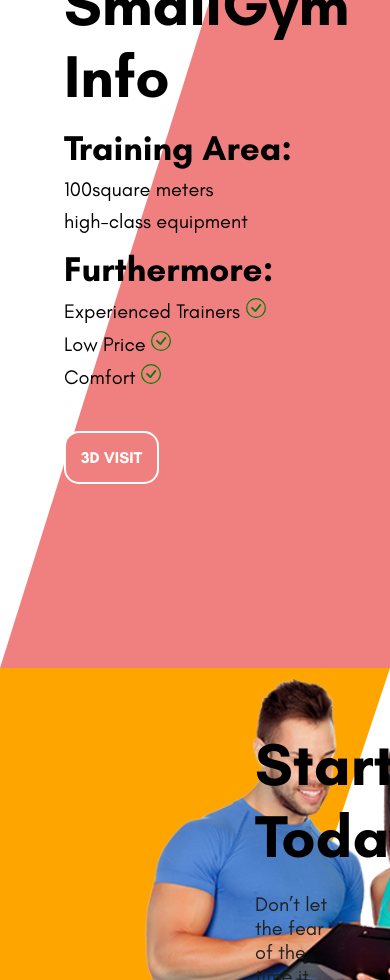
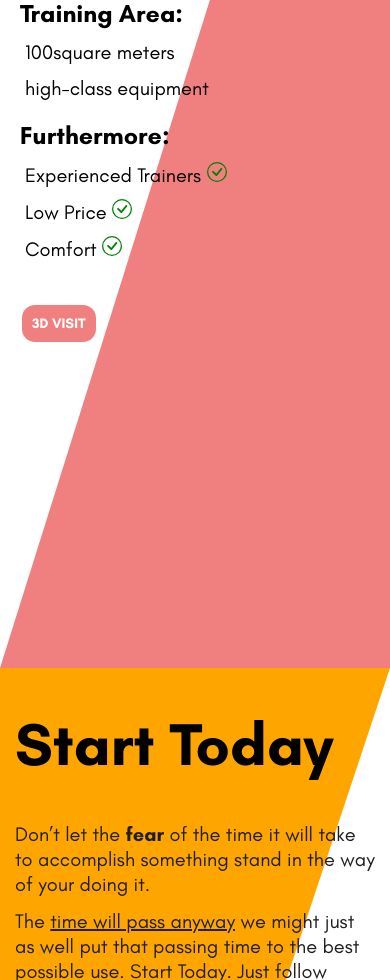
Before and after one commit to Karol-Zysk/small-gym, a React (Create React App) app: page / in a window 390 px wide. Shown: the part 1020-2000 px from the top of the page. Built offline with nearby package versions, Linux system fonts and the light colour scheme.

Commit message:
responsivness on all components

```diff
--- a/src/components/Button.jsx
+++ b/src/components/Button.jsx
@@ -15,6 +15,8 @@ const Button = styled.button`
   @media only screen and (max-width: 500px) {
     border: 2px solid white;
     filter: brightness(1);
+    font-size: 14px;
+    padding: 10px;
 
     &&:hover {
       filter: brightness(1.05);
--- a/src/components/Contact.jsx
+++ b/src/components/Contact.jsx
@@ -8,6 +8,9 @@ import Button from "./Button";
 const Container = styled.div`
   height: 80%;
   background: white;
+  @media only screen and (max-width: 500px) {
+    flex-direction: column;
+  }
 `;
 const Wrapper = styled.div`
   height: 100%;
@@ -15,10 +18,17 @@ const Wrapper = styled.div`
   display: flex;
   align-items: center;
   justify-content: center;
+  @media only screen and (max-width: 500px) {
+    flex-direction: column;
+    padding: 0;
+  }
 `;
 
 const FormContainer = styled.div`
   width: 50%;
+  @media only screen and (max-width: 500px) {
+    width: 100%;
+  }
 `;
 
 const Form = styled.form`
@@ -26,10 +36,20 @@ const Form = styled.form`
   align-items: center;
   display: flex;
   justify-content: center;
+  @media only screen and (max-width: 500px) {
+    flex-direction: column;
+  }
 `;
 
 const Title = styled.h1`
   margin: 0 0 20px 140px;
+  @media only screen and (max-width: 500px) {
+    text-align: center;
+    margin: 0;
+    margin-bottom: 10px;
+    margin-top: 10px;
+    padding: 0;
+  }
 `;
 
 const LeftForm = styled.div`
@@ -38,6 +58,10 @@ const LeftForm = styled.div`
   flex-direction: column;
   justify-content: space-between;
   margin-right: 20px;
+  @media only screen and (max-width: 500px) {
+    height: 50%;
+    margin-right: 0;
+  }
 `;
 
 const RightForm = styled.div`
@@ -45,17 +69,30 @@ const RightForm = styled.div`
   display: flex;
   flex-direction: column;
   justify-content: space-between;
+  @media only screen and (max-width: 500px) {
+    height: 50%;
+    margin-right: 0;
+  }
 `;
 
 const Input = styled.input`
   width: 200px;
   padding: 20px;
+  @media only screen and (max-width: 500px) {
+    padding: 5px;
+  }
 `;
 const TextArea = styled.textarea`
   width: 200px;
   height: 60%;
   padding: 20px;
+  @media only screen and (max-width: 500px) {
+    padding: 5px;
+    margin-top: 20px;
+  }
 `;
+
+
 
 const AdressContainer = styled.div`
   width: 50%;
@@ -72,11 +109,16 @@ const AdressItem = styled.div`
 const Icon = styled.img`
   width: 20px;
   margin-right: 20px;
+
 `;
 
 const Text = styled.span`
   font-size: 20px;
   margin-bottom: 15px;
+  @media only screen and (max-width: 500px) {
+    margin-bottom: 10px;
+    font-size: 16px;
+  }
 `;
 
 const Contact = () => {
@@ -96,7 +138,7 @@ const Contact = () => {
 
             <RightForm>
               <TextArea placeholder="Your Message" />
-              <Button color="blue">Send</Button>
+              <Button style={{marginBottom: "10px"}} color="blue">Send</Button>
             </RightForm>
           </Form>
         </FormContainer>
--- a/src/components/Footer.jsx
+++ b/src/components/Footer.jsx
@@ -12,6 +12,9 @@ const Wrapper = styled.div`
   padding-top: 55px;
   display: flex;
   justify-content: space-between;
+  @media only screen and (max-width: 500px) {}
+  padding: 15px;
+
 `;
 
 const List = styled.ul`
@@ -23,11 +26,19 @@ const List = styled.ul`
 
 const ListItem = styled.li`
   margin-right: 20px;
+  @media only screen and (max-width: 500px) {
+    margin-right: 15px;
+    font-size: 15lpx
+  }
 `;
 
 const Copyright = styled.span`
   margin-right: 20px;
   font-size: 20px;
+  @media only screen and (max-width: 500px) {
+    font-size: 16px;
+    margin-bottom: 2opx;
+  }
 `;
 
 const Footer = () => {
--- a/src/components/GymInfo.jsx
+++ b/src/components/GymInfo.jsx
@@ -55,7 +55,7 @@ const Right = styled.div`
   display: flex;
   flex-direction: column;
   justify-content: center;
-  padding: 4rem;
+  padding: 20px;
   @media only screen and (max-width: 500px) {
     width: 100%;
   }
@@ -65,6 +65,9 @@ const Title = styled.span`
   margin-top: 5rem;
   font-size: 60px;
   font-weight: bold;
+  @media only screen and (max-width: 500px) {
+    font-size: 45px;;
+  }
 `;
 
 const SubTitle = styled.span`
@@ -72,10 +75,18 @@ const SubTitle = styled.span`
   font-size: 35px;
   margin-top: 15px;
   font-weight: bold;
+  @media only screen and (max-width: 500px) {
+    font-size: 25px;
+    margin-top: 20px;
+  }
 `;
 const Description = styled.p`
   font-size: 20px;
   margin-top: 8px;
+  @media only screen and (max-width: 500px) {
+    margin-top: 12px;
+    margin-left: 5px;
+  }
 `;
 
 const Modal = styled.div`
--- a/src/components/MiniCard.jsx
+++ b/src/components/MiniCard.jsx
@@ -1,35 +1,46 @@
-import React from 'react';
-import styled from 'styled-components';
+import React from "react";
+import styled from "styled-components";
 
 const Container = styled.div`
   width: 150px;
-height: 120px ;
-background-color: rgba(0,0,0,0.05);
+  height: 120px;
+  background-color: rgba(0, 0, 0, 0.05);
   padding: 25px;
   display: flex;
   flex-direction: column;
-align-items: center ;
+  align-items: center;
   border-radius: 15px;
-box-shadow: 0px 0px 17px -11px rgba(0,0,0,0.9);`
+  box-shadow: 0px 0px 17px -11px rgba(0, 0, 0, 0.9);
+  @media only screen and (max-width: 500px) {
+    padding: 5px;
+    background-color: transparent;
+  }
+`;
 
 const Number = styled.h1`
-font-size: 50px`
+  font-size: 50px;
+  @media only screen and (max-width: 500px) {
+    font-size: 35px;
+  }
+`;
 
 const Text = styled.span`
   margin-top: 10px;
-  font-size: 20px ;
-  text-align: center  `
+  font-size: 20px;
+  text-align: center;
+  @media only screen and (max-width: 500px) {
+      font-size: 15px;
+      margin-top: 5px;
+  }
+`;
 
-
-
-const MiniCard = ({number, text}) => {
-    return <Container>
+const MiniCard = ({ number, text }) => {
+  return (
+    <Container>
       <Number>{number}</Number>
-        <Text>
-            {text}
-        </Text>
-    </Container>;
-}
-
+      <Text>{text}</Text>
+    </Container>
+  );
+};
 
 export default MiniCard;
--- a/src/components/PriceCard.jsx
+++ b/src/components/PriceCard.jsx
@@ -13,6 +13,15 @@ const Container = styled.div`
   flex: 1 1 0;
   min-width: 0;
   max-width: 18vw ;
+  @media only screen and (max-width: 500px) {
+    margin-right: 0;
+    max-width: 75%;
+    min-width: 75%;
+    margin-bottom: 10px;
+    padding: 10px 10px 0px 10px;
+    height: auto;
+    flex: 0 0 0;
+  }
 `;
 
 const PriceContainer = styled.div`
@@ -23,6 +32,10 @@ const PriceContainer = styled.div`
 const Price = styled.span`
   font-weight: bold;
   font-size: 50px;
+  @media only screen and (max-width: 500px) {
+    font-size: 30px;
+    margin-bottom: 0;
+  }
 `;
 const Type = styled.button`
   padding: 10px;
@@ -33,14 +46,26 @@ const Type = styled.button`
   border-radius: 20px;
   letter-spacing: ${(props) => (props.plan === "VIP" ? "2px" : "1px")};
   font-weight: ${(props) => (props.plan === "VIP" ? "bold" : "medium")};
+  @media only screen and (max-width: 500px) {
+    display: none;
+  }
 `;
 
 const List = styled.ul`
   list-style: none;
+  @media only screen and (max-width: 500px) {
+    margin-top: 0px;
+    margin-bottom: 0px;
+
+  }
+
 `;
 
 const ListItem = styled.li`
   margin: 30px 0;
+  @media only screen and (max-width: 500px) {
+    margin: 7px 0
+  }
 `;
 
 const Button = styled.button`
@@ -57,6 +82,12 @@ const Button = styled.button`
   transition: 100ms ease-in-out;
   width: max-content;
   filter: brightness(1);
+  @media only screen and (max-width: 500px) {
+    margin-top: 8px;
+    padding: 8px;
+    font-size: 12px;
+    margin-bottom: 12px;
+  }
   &&:hover {
     filter: brightness(1.05) ;
     border: 1px solid white;
--- a/src/components/Prices.jsx
+++ b/src/components/Prices.jsx
@@ -5,9 +5,12 @@ import PriceCard from "./PriceCard";
 const Container = styled.div`
   height: 100%;
   display: flex;
-
   justify-content: center;
   align-items: center;
+
+  @media only screen and (max-width: 500px) {
+    flex-direction: column;
+  }
 `;
 
 const Prices = () => {
--- a/src/components/StartToday.jsx
+++ b/src/components/StartToday.jsx
@@ -7,10 +7,16 @@ import MiniCard from "./MiniCard";
 const Container = styled.div`
   display: flex;
   height: 100%;
+  @media only screen and (max-width: 500px) {
+    flex-direction: column;
+  }
 `;
 
 const Left = styled.div`
   width: 50%;
+  @media only screen and (max-width: 500px) {
+    display: none;
+  }
 `;
 
 const Image = styled.img`
@@ -20,21 +26,31 @@ const Image = styled.img`
 
 const Right = styled.div`
   width: 50%;
+  @media only screen and (max-width: 500px) {
+    width: 100%;
+  }
 `;
 
 const Wrapper = styled.div`
-  padding: 60px;
+  padding: 40px 15px 0px 15px;
   display: flex;
   flex-direction: column;
 `;
 
 const Title = styled.h1`
   font-size: 60px;
+  @media only screen and (max-width: 500px) {
+    margin-bottom: 30px;
+  }
 `;
 const Desc = styled.p`
   font-size: 20px;
   margin-top: 20px;
   color: rgb(31, 31, 31);
+  @media only screen and (max-width: 500px) {
+    margin-top: 12px;
+    line-height: 25px;
+  }
 `;
 
 const CardContainer = styled.div`
@@ -68,10 +84,13 @@ const StartToday = () => {
         <Wrapper>
           <Title>Start Today</Title>
           <Desc>
-            Don’t let the fear of the time it will take to accomplish something
-            stand in the way of your doing it. The time will pass anyway; we
-            might just as well put that passing time to the best possible use.
-            Start Today. Just follow those three steps
+            Don’t let the <b>fear</b> of the time it will take to accomplish
+            something stand in the way of your doing it.{" "}
+          </Desc>
+          <Desc>
+            The <u>time will pass anyway</u> we might just as well put that
+            passing time to the best possible use. Start Today. Just follow
+            those three steps
           </Desc>
           <CardContainer>
             {data.map((card) => {
```
Lines whose indentation alone changed are shown as unchanged.
